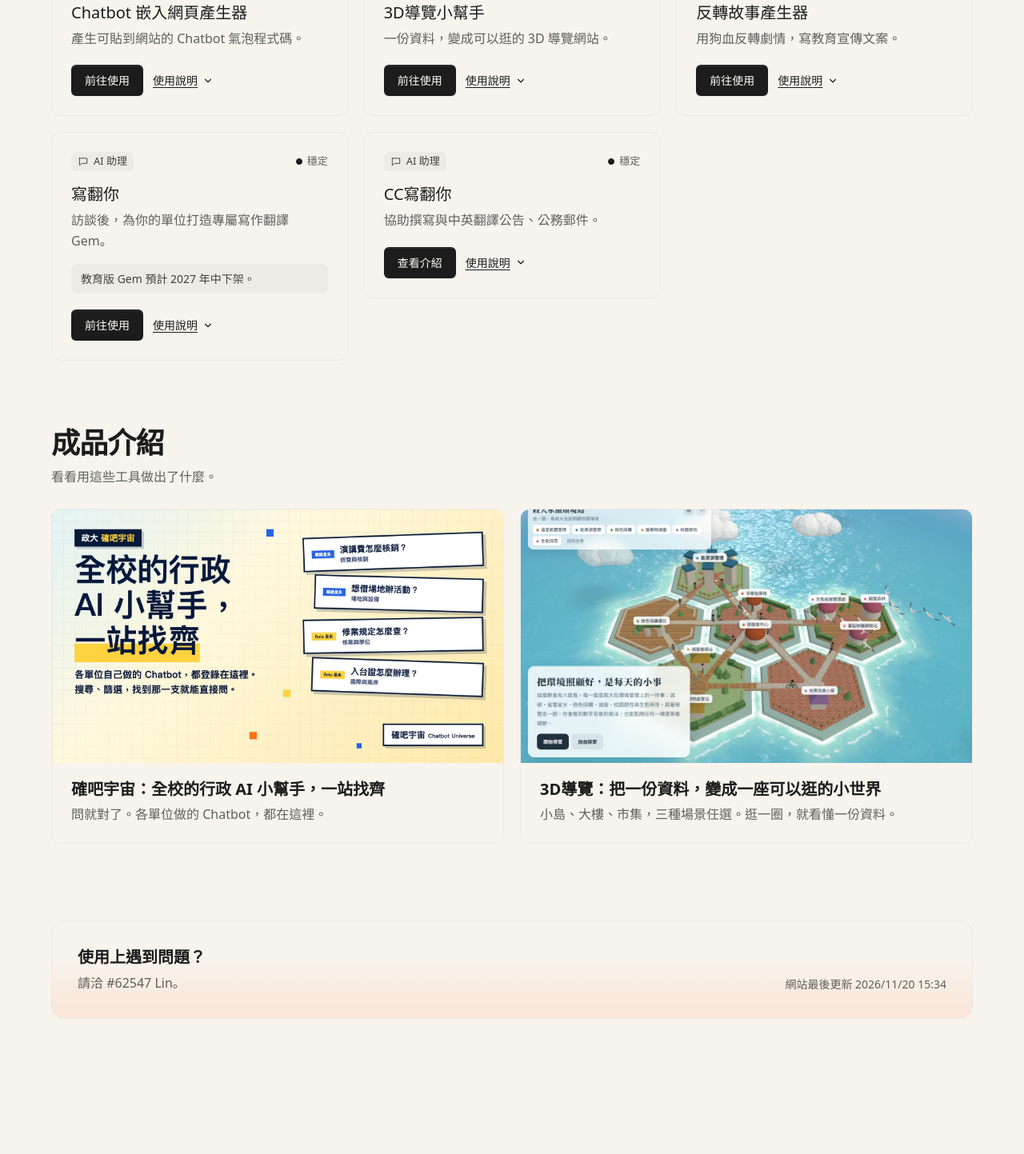
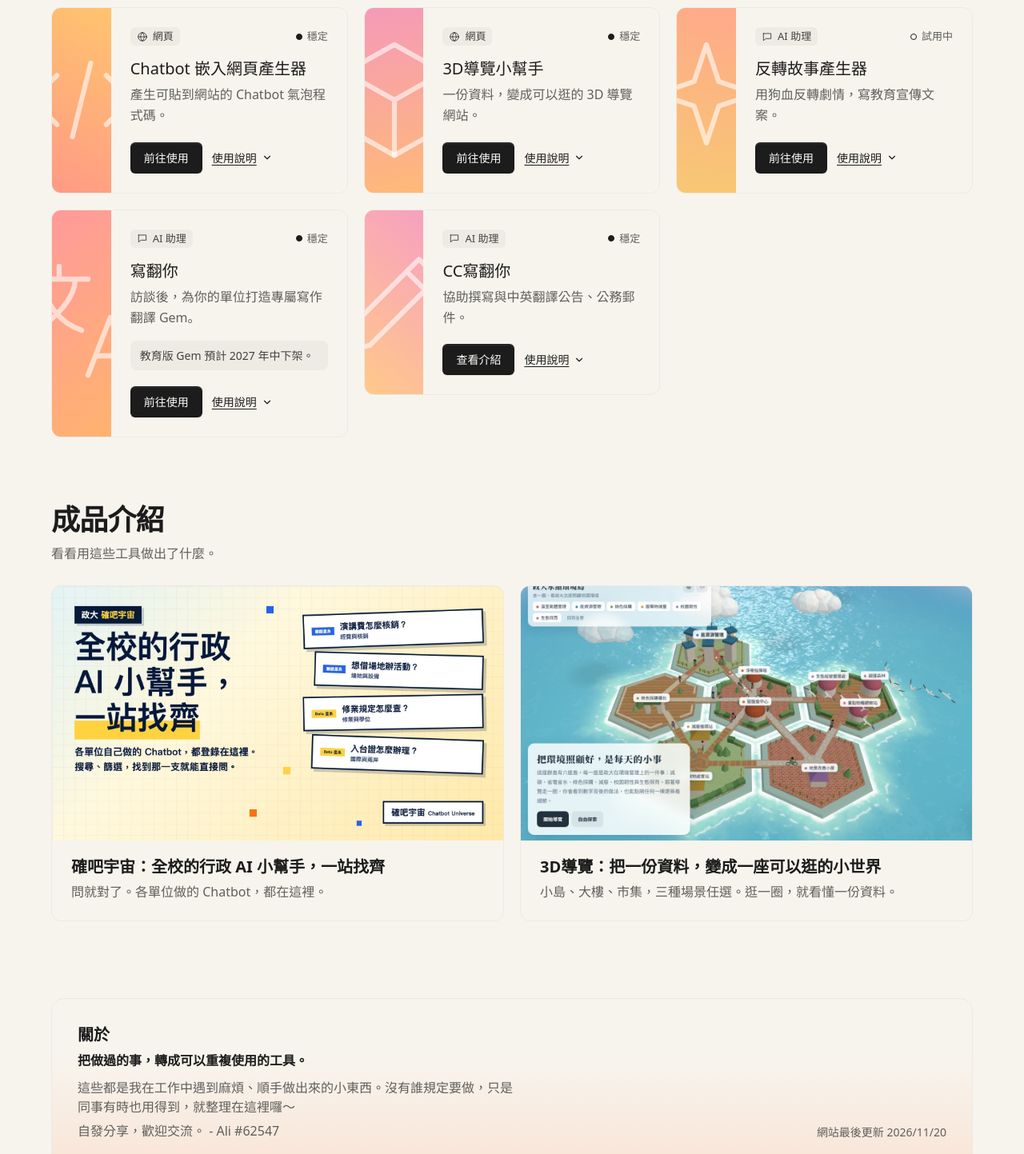
Before and after one commit to alifina-lin/ai-tool-hub, a plain HTML site: page index.html in a window 1280 px wide. Shown: the part 888-2331 px from the top of the page at 80% size. Before the commit the page ends 2194 px from the top, so only its background shows below. Drawn offline with Linux system fonts and the light colour scheme.

Commit message:
Card art strip, simplified cards, About footer, date-only update stamp
Co-Authored-By: Claude Sonnet 5.5 <noreply@anthropic.com>

```diff
--- a/assets/style.css
+++ b/assets/style.css
@@ -76,7 +76,10 @@ button{font:inherit;color:inherit}
 .resultbar{display:flex;justify-content:space-between;align-items:center;gap:16px;margin:28px 0 16px;min-height:32px;font-size:14px;color:var(--muted)}
 
 .grid{display:grid;grid-template-columns:repeat(3,minmax(0,1fr));gap:20px;align-items:start}
-.card{display:flex;flex-direction:column;padding:24px;background:var(--cream);border:1px solid var(--line);border-radius:12px;transition:border-color .15s}
+.card{display:grid;grid-template-columns:minmax(0,1fr) minmax(0,4fr);overflow:hidden;background:var(--cream);border:1px solid var(--line);border-radius:12px;transition:border-color .15s}
+.card-body{display:flex;flex-direction:column;min-width:0;padding:24px}
+.cardart{position:relative;overflow:hidden}
+.cardart svg{position:absolute;top:50%;left:50%;transform:translate(-50%,-50%);height:min(80%,192px);width:auto;aspect-ratio:1;fill:none;stroke:rgba(255,255,255,.6);stroke-width:.8;stroke-linecap:round;stroke-linejoin:round}
 .card:hover{border-color:var(--line-strong)}
 .card-top{display:flex;justify-content:space-between;align-items:center;gap:12px;font-size:13px}
 .tag{display:inline-flex;align-items:center;gap:6px;padding:2px 8px;border-radius:6px;background:var(--tint);color:var(--body)}
@@ -197,3 +200,7 @@ button{font:inherit;color:inherit}
 .fgroup.minor .pill:hover{border-color:var(--line-strong)}
 .fgroup.minor .pill[aria-pressed="true"]{background:none;color:var(--ink);border-bottom-color:var(--ink);box-shadow:none}
 .fgroup.minor .pill .n,.fgroup.minor .pill[aria-pressed="true"] .n{color:var(--muted);margin-left:4px}
+
+.about{max-width:34em}
+.about p+p{margin-top:6px}
+.foot .about-lead{margin-bottom:10px;color:var(--ink);font-weight:600}
--- a/index.html
+++ b/index.html
@@ -20,7 +20,7 @@
     <nav class="nav-links" aria-label="頁面導覽">
       <a href="#tools">工具</a>
       <a href="#showcase" id="navShowcase" hidden>成品</a>
-      <a href="#contact">聯絡</a>
+      <a href="#contact">關於</a>
     </nav>
   </div>
 </header>
@@ -53,8 +53,8 @@
 <footer class="foot" id="contact">
   <div class="foot-card">
     <div>
-      <h2>使用上遇到問題？</h2>
-      <p id="contactLine"></p>
+      <h2>關於</h2>
+      <div id="aboutBody" class="about"></div>
     </div>
     <div class="foot-r">
       <div id="siteUpdated"></div>
@@ -78,6 +78,23 @@
     'Skill': '<svg viewBox="0 0 24 24" aria-hidden="true"><path d="M12 3l8 4.5v9L12 21l-8-4.5v-9L12 3z"/><path d="M4 7.5L12 12l8-4.5M12 12v9"/></svg>',
     'AI 助理': '<svg viewBox="0 0 24 24" aria-hidden="true"><path d="M4 5h16v11H9l-5 4V5z"/></svg>'
   };
+  /* 卡片左側大圖示（線條型，放大後以白色半透明呈現） */
+  const BIG = {
+    'pii-masking': '<path d="M12 3l7 3v5c0 5-3 8.5-7 10-4-1.5-7-5-7-10V6l7-3z"/><rect x="9" y="11" width="6" height="5" rx="1"/><path d="M10 11V9.5a2 2 0 014 0V11"/>',
+    'cybersecurity-screen-posts': '<rect x="3" y="4" width="18" height="12" rx="2"/><path d="M8 20h8M12 16v4"/><path d="M7 9h6M7 12h10"/>',
+    'queba': '<path d="M4 5h16v11H9l-5 4V5z"/><circle cx="9" cy="10.5" r=".8"/><circle cx="12" cy="10.5" r=".8"/><circle cx="15" cy="10.5" r=".8"/>',
+    'chatbot-embed': '<path d="M8 8l-4 4 4 4M16 8l4 4-4 4M13.5 6l-3 12"/>',
+    'tour-site-3d': '<path d="M12 3l8 4.5v9L12 21l-8-4.5v-9L12 3z"/><path d="M4 7.5L12 12l8-4.5M12 12v9"/>',
+    'reverse-story': '<path d="M12 3l2 6 6 2-6 2-2 6-2-6-6-2 6-2 2-6z"/>',
+    'xiefanni': '<path d="M4 5h9M8.5 3v2M6 5c0 4 3 7 6 8M11 5c0 3-3 6-6 8"/><path d="M13 20l3.5-9 3.5 9M14.3 17h4.4"/>',
+    'cc-xiefanni': '<path d="M4 20l1-4L16 5l3 3L8 19l-4 1zM14 7l3 3"/>'
+  };
+  const BIG_FALLBACK = '<circle cx="12" cy="12" r="8"/>';
+  // 同一暖色系、每張不同的漸層
+  const GRADS = [
+    ['#ff9a85', '#ffc46e', 160], ['#ffb36e', '#ff8f9c', 200], ['#ff9fb0', '#ffc08a', 150], ['#ffc46e', '#ff9a85', 210],
+    ['#f59ab8', '#ffb978', 170], ['#ffa98a', '#f7c873', 190], ['#ff9a9a', '#ffb36e', 140], ['#f7a0c0', '#ffc98a', 220]
+  ];
   const FALLBACK_ICON = '<svg viewBox="0 0 24 24" aria-hidden="true"><circle cx="12" cy="12" r="8"/></svg>';
   const CHEVRON = '<svg viewBox="0 0 24 24" fill="none" stroke="currentColor" stroke-width="2" stroke-linecap="round" stroke-linejoin="round" aria-hidden="true"><path d="M6 9l6 6 6-6"/></svg>';
 
@@ -166,7 +183,7 @@
         class: 'btn btn-text', type: 'button', 'data-toggle': '',
         'aria-expanded': String(isOpen), 'aria-controls': panelId,
         onclick: () => toggleDetails(tool.id)
-      }, tool.detailsLabel || '使用說明', el('span', { html: CHEVRON, 'aria-hidden': 'true', style: 'display:inline-flex' })));
+      }, '使用說明', el('span', { html: CHEVRON, 'aria-hidden': 'true', style: 'display:inline-flex' })));
     }
 
     const panel = el('div', { class: 'panel' + (isOpen ? ' open' : ''), id: panelId, role: 'region', 'aria-label': tool.name + '的說明' },
@@ -180,12 +197,16 @@
             el('dt', { text: '對象' }), el('dd', { text: tool.audience }),
             el('dt', { text: '用法' }), el('dd', { text: tool.usage }),
             el('dt', { text: '分類' }), el('dd', { text: catsOf(tool) }),
-            el('dt', { text: '最後更新' }), el('dd', { text: fmtDate(tool.updated) }),
-            el('dt', { text: '聯絡窗口' }), el('dd', { text: tool.contact || siteContact }))
+            el('dt', { text: '最後更新' }), el('dd', { text: fmtDate(tool.updated) }))
         )));
     panel.inert = !isOpen;
 
-    return el('article', { class: 'card', 'data-id': tool.id },
+    const gi = Math.max(0, tools.indexOf(tool)) % GRADS.length;
+    const g = GRADS[gi];
+    const art = el('div', { class: 'cardart', 'aria-hidden': 'true', style: 'background:linear-gradient(' + g[2] + 'deg,' + g[0] + ',' + g[1] + ')' },
+      el('span', { html: '<svg viewBox="0 0 24 24">' + (BIG[tool.id] || BIG_FALLBACK) + '</svg>' }));
+
+    return el('article', { class: 'card', 'data-id': tool.id }, art, el('div', { class: 'card-body' },
       el('div', { class: 'card-top' },
         el('span', { class: 'tag' }, el('span', { html: ICONS[tool.carrier] || FALLBACK_ICON, style: 'display:inline-flex' }), tool.carrier),
         el('span', { class: 'status' }, el('span', { class: 'dot' + (tool.status === '穩定' ? ' on' : ''), 'aria-hidden': 'true' }), tool.status)
@@ -195,7 +216,7 @@
       tool.note ? el('p', { class: 'note', text: tool.note }) : null,
       el('div', { class: 'actions' }, actionNodes),
       panel
-    );
+    ));
   }
 
   /* ---------- 篩選與繪製 ---------- */
@@ -262,7 +283,6 @@
   }
 
   /* ---------- 啟動 ---------- */
-  let siteContact = '';
 
   async function init() {
     let data;
@@ -280,7 +300,6 @@
 
     const site = data.site || {};
     tools = data.tools || [];
-    siteContact = site.contact || '';
 
     if (site.name) { document.title = site.name; $('#siteName').textContent = site.name; }
     if (site.headline) $('#headline').textContent = site.headline;
@@ -303,12 +322,13 @@
     filters.append(pillGroup('分類', 'categories'), pillGroup('載體', 'carrier'));
     $('#clear').addEventListener('click', resetFilters);
 
-    $('#contactLine').textContent = siteContact ? '請洽 ' + siteContact + '。' : '';
+    const about = site.about || [];
+    $('#aboutBody').append(...about.map((t, i) => el('p', { class: i === 0 ? 'about-lead' : null, text: t })));
     // 優先用 site.updated（每次修改時由 pre-commit 自動寫入，含時間）；沒有時退回工具的最新更新日
     const stamp = site.updated ? new Date(site.updated) : null;
     if (stamp && !isNaN(stamp)) {
-      const parts = Object.fromEntries(new Intl.DateTimeFormat('en-GB', { timeZone: 'Asia/Taipei', year: 'numeric', month: '2-digit', day: '2-digit', hour: '2-digit', minute: '2-digit', hour12: false }).formatToParts(stamp).map((x) => [x.type, x.value]));
-      $('#siteUpdated').textContent = '網站最後更新 ' + parts.year + '/' + parts.month + '/' + parts.day + ' ' + parts.hour + ':' + parts.minute;
+      const parts = Object.fromEntries(new Intl.DateTimeFormat('en-GB', { timeZone: 'Asia/Taipei', year: 'numeric', month: '2-digit', day: '2-digit' }).formatToParts(stamp).map((x) => [x.type, x.value]));
+      $('#siteUpdated').textContent = '網站最後更新 ' + parts.year + '/' + parts.month + '/' + parts.day;
     } else {
       const latest = tools.map((t) => t.updated).filter(Boolean).sort().pop();
       if (latest) $('#siteUpdated').textContent = '清單最後更新 ' + fmtDate(latest);
--- a/tools.json
+++ b/tools.json
@@ -7,7 +7,12 @@
     "ga4_measurement_id": "G-GHJP7QMYXS",
     "repo_url": "",
     "show_stats": false,
-    "updated": "2026-11-20T15:34:07+08:00"
+    "updated": "2026-11-20T16:14:56+08:00",
+    "about": [
+      "把做過的事，轉成可以重複使用的工具。",
+      "這些都是我在工作中遇到麻煩、順手做出來的小東西。沒有誰規定要做，只是同事有時也用得到，就整理在這裡囉～",
+      "自發分享，歡迎交流。 - Ali #62547"
+    ]
   },
   "tools": [
     {
@@ -67,15 +72,10 @@
       ],
       "actions": [
         {
-          "label": "查看安裝方式",
-          "kind": "details",
-          "style": "primary"
-        },
-        {
           "label": "下載 Skill 包",
           "href": "downloads/cybersecurity-screen-posts.zip",
           "kind": "download",
-          "style": "ghost"
+          "style": "primary"
         }
       ],
       "updated": "2026-11-19",
```
Also changed, not shown: articles/queba-universe.html (+4 -3 lines), articles/tour-site-3d.html (+4 -3 lines).
